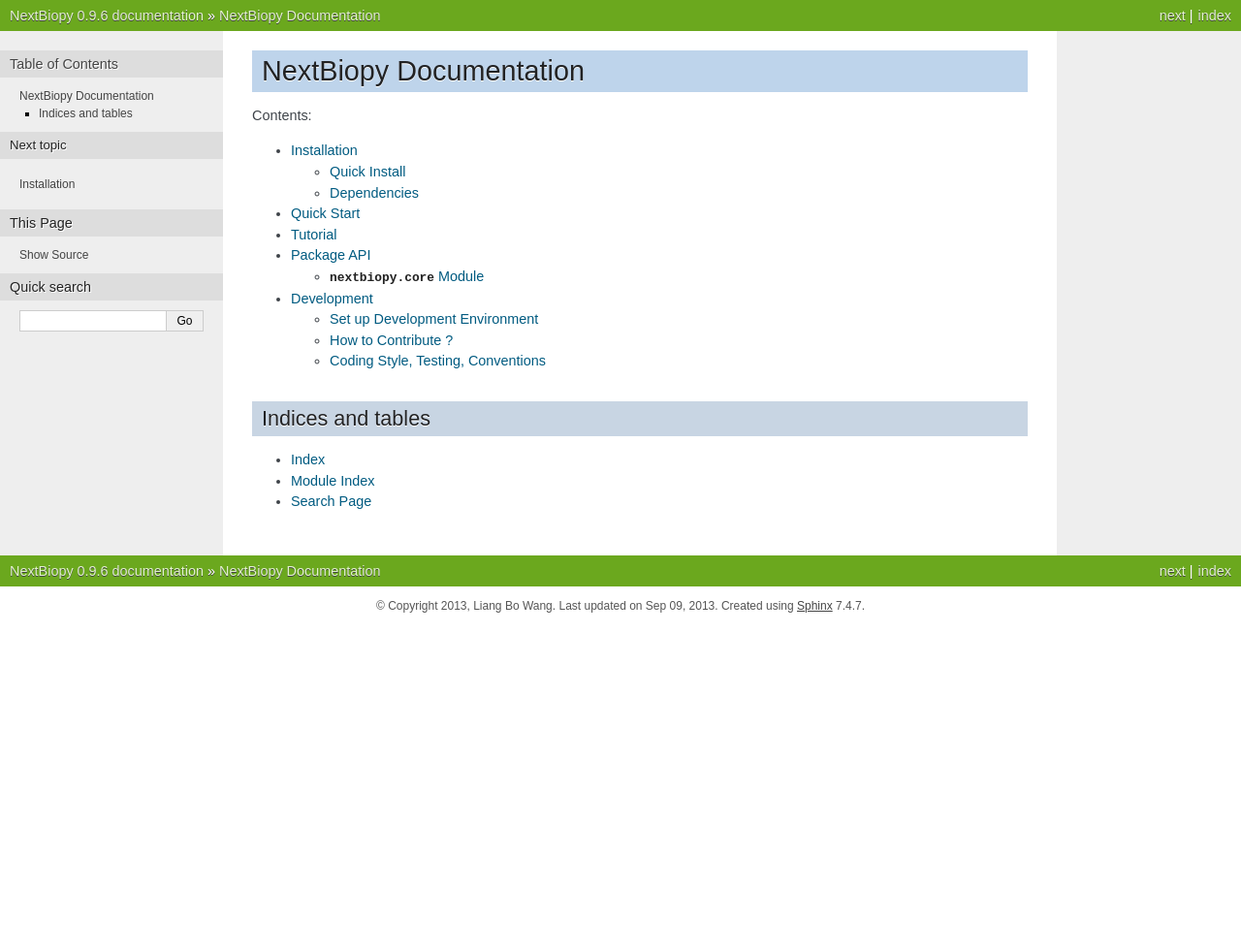
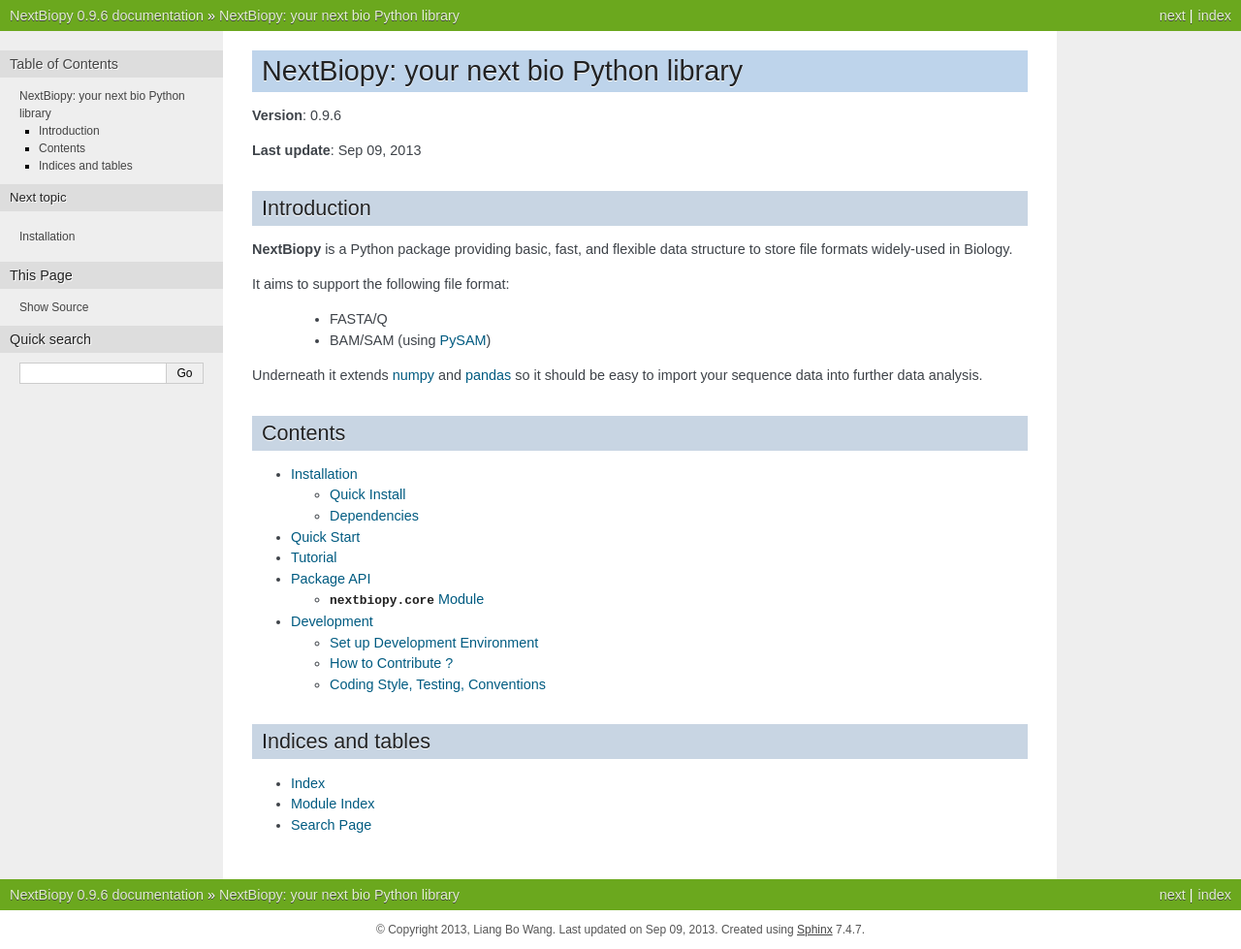
Before and after one commit to mauriceling/nextbiopy, a Sphinx documentation site: the page built from docs/index.rst, in a window 1280 px wide. Shown: the whole page at 97% size. Built offline with Sphinx 7.4.7, drawn with Linux system fonts in a browser that asks for light colours; before the commit the page ends 900 px from its top, so only the background shows below that.

Commit message:
update doc index, add package introduction

```diff
--- a/docs/index.rst
+++ b/docs/index.rst
@@ -1,8 +1,29 @@
-#######################
-NextBiopy Documentation
-#######################
+#######################################
+NextBiopy: your next bio Python library
+#######################################
 
-Contents:
+**Version**: |version|
+
+**Last update**: |today|
+
+Introduction
+============
+
+**NextBiopy** is a Python package providing basic, fast, and flexible data structure to store file formats widely-used in Biology.
+
+It aims to support the following file format:
+
+  - FASTA/Q
+  - BAM/SAM (using `PySAM <https://code.google.com/p/pysam/>`__)
+
+Underneath it extends `numpy`_ and `pandas`_ so it should be easy to import your sequence data into further data analysis.
+
+.. _numpy: http://www.numpy.org/
+.. _pandas: http://pandas.pydata.org/
+
+
+Contents
+========
 
 .. toctree::
    :maxdepth: 2
```
